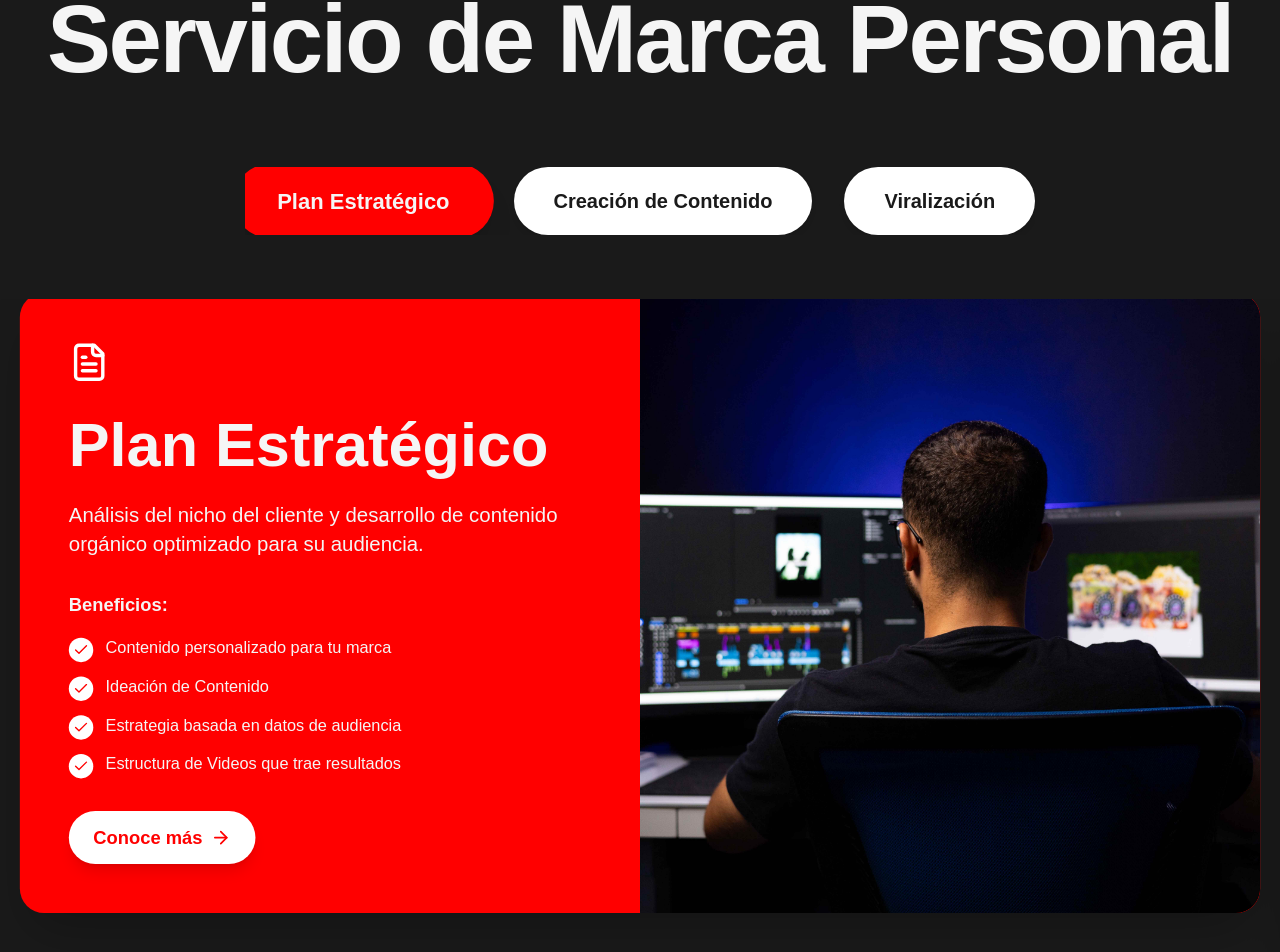
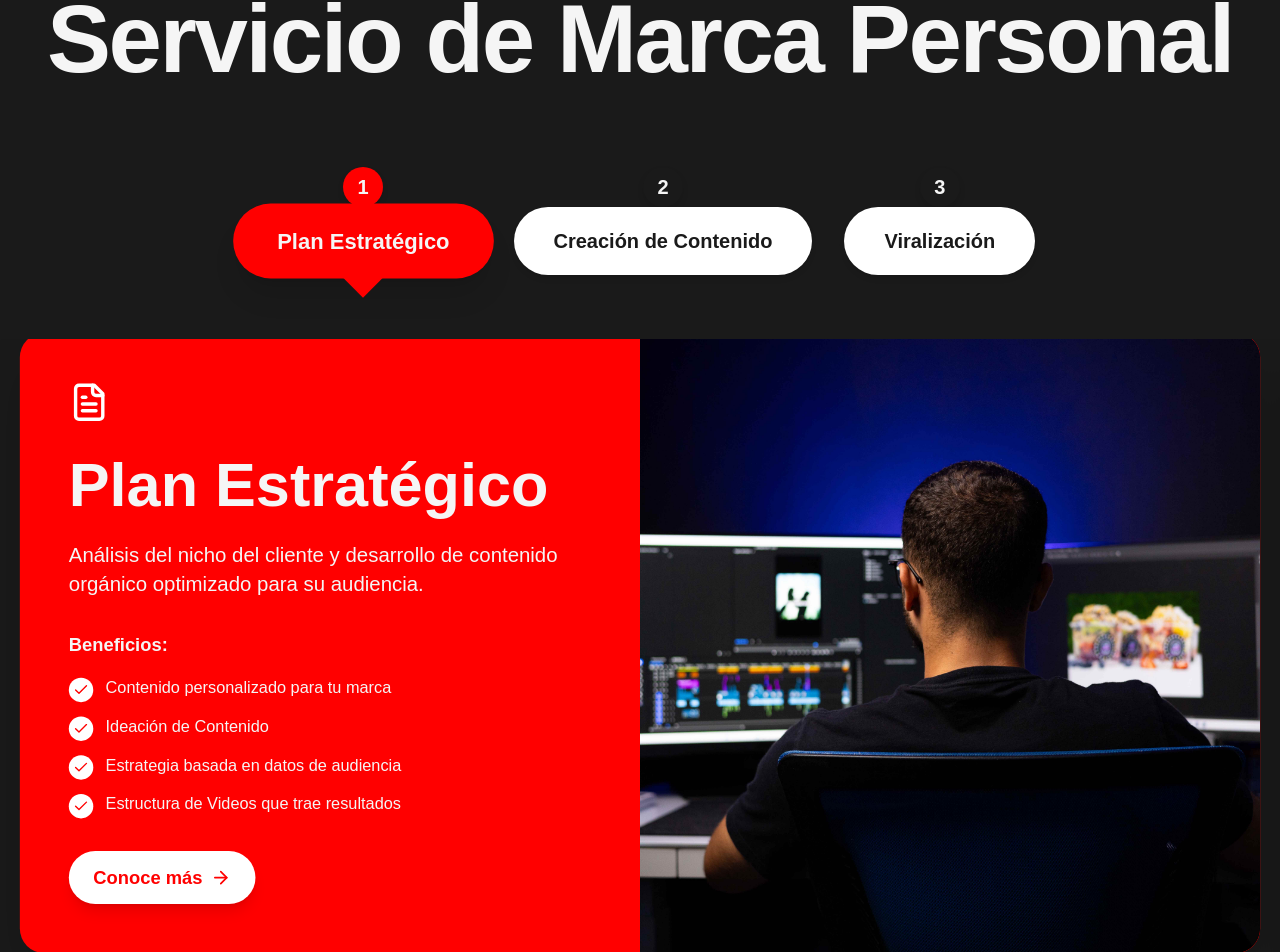
Before and after one commit to keiijak/Website-Agency, a Next.js app: page / in a window 1280 px wide. Shown: the part 1285-2237 px from the top of the page. Built offline with nearby package versions, Linux system fonts and the light colour scheme.

Commit message:
feat: update navigation for desktop and mobile
Switch desktop to original layout, mobile to new navigation.

Co-authored-by: null <194864930+keiijak@users.noreply.github.com>

```diff
--- a/app/components/Servicios.tsx
+++ b/app/components/Servicios.tsx
@@ -171,22 +171,20 @@ export default function Servicios() {
 
           {/* Desktop Service Navigation */}
           {!isMobile && (
-            <div className="flex justify-center mb-12 md:mb-16 px-4">
-              <div className="flex space-x-2 md:space-x-8 overflow-x-auto scrollbar-hide max-w-full">
+            <div className="flex justify-center mb-12 md:mb-16 space-x-4 md:space-x-8 px-4">
               {servicios.map((servicio, index) => (
                 <button
                   key={index}
                   onClick={() => scrollToService(index)}
                   onMouseEnter={() => setHoveredButton(index)}
                   onMouseLeave={() => setHoveredButton(null)}
-                    className="relative group flex-shrink-0"
+                  className="relative group mt-10"
                 >
                   {/* Número encima del botón */}
                   <div
-                      className="absolute -top-6 md:-top-10 left-1/2 transform -translate-x-1/2 w-6 h-6 md:w-10 md:h-10 rounded-full flex items-center justify-center text-sm md:text-xl font-bold"
+                    className="absolute -top-8 md:-top-10 left-1/2 transform -translate-x-1/2 w-8 h-8 md:w-10 md:h-10 rounded-full flex items-center justify-center text-lg md:text-xl font-bold"
                     style={{
-                        backgroundColor:
-                          activeService === index || hoveredButton === index ? servicio.color : "#1A1A1A",
+                      backgroundColor: activeService === index || hoveredButton === index ? servicio.color : "#1A1A1A",
                       color: "#F5F5F5",
                       boxShadow: "0 4px 6px rgba(0, 0, 0, 0.1)",
                     }}
@@ -195,28 +193,27 @@ export default function Servicios() {
                   </div>
 
                   <div
-                      className={`px-3 py-2 md:px-10 md:py-5 rounded-full transition-all duration-300 transform text-sm md:text-xl font-bold whitespace-nowrap ${
+                    className={`px-6 py-3 md:px-10 md:py-5 rounded-full transition-all duration-300 transform text-base md:text-xl font-bold ${
                       activeService === index || hoveredButton === index
-                          ? "scale-105 md:scale-110 shadow-xl"
+                        ? "scale-110 shadow-xl"
                         : "shadow-md hover:shadow-lg"
                     }`}
                     style={{
                       backgroundColor: activeService === index || hoveredButton === index ? servicio.color : "white",
                       color: activeService === index || hoveredButton === index ? servicio.textColor : "#1A1A1A",
-                        minWidth: "fit-content",
                     }}
                   >
-                      <span className="font-bold">{servicio.titulo}</span>
+                    <span className="hidden md:inline font-bold text-xl">{servicio.titulo}</span>
+                    <span className="md:hidden font-bold text-xl">{servicio.titulo}</span>
                   </div>
                   {activeService === index && (
                     <div
-                        className="absolute -bottom-4 left-1/2 transform -translate-x-1/2 w-6 h-6 md:w-8 md:h-8 rotate-45"
+                      className="absolute -bottom-4 left-1/2 transform -translate-x-1/2 w-8 h-8 rotate-45"
                       style={{ backgroundColor: servicio.color }}
                     ></div>
                   )}
                 </button>
               ))}
-              </div>
             </div>
           )}
 
@@ -248,15 +245,13 @@ export default function Servicios() {
                           )}
                         </div>
 
-                        {/* Solo mostrar título en desktop */}
-                        {!isMobile && (
+                        {/* Mostrar título en desktop */}
                         <h3
                           className="text-3xl md:text-4xl lg:text-6xl font-bold mb-4 md:mb-6 leading-tight break-words"
                           style={{ color: servicio.textColor }}
                         >
                           {servicio.titulo}
                         </h3>
-                        )}
 
                         <p
                           className="text-base md:text-lg lg:text-xl mb-6 md:mb-8 leading-relaxed"
@@ -307,15 +302,13 @@ export default function Servicios() {
                           <TrendingUp className="w-8 h-8 md:w-10 md:h-10 text-white" />
                         </div>
 
-                        {/* Solo mostrar título en desktop */}
-                        {!isMobile && (
+                        {/* Mostrar título en desktop */}
                         <h3
                           className="text-3xl md:text-4xl lg:text-6xl font-bold mb-4 md:mb-6 leading-tight break-words"
                           style={{ color: servicio.textColor }}
                         >
                           {servicio.titulo}
                         </h3>
-                        )}
 
                         <p
                           className="text-base md:text-lg lg:text-xl mb-6 md:mb-8 leading-relaxed"
```
Lines whose indentation alone changed are shown as unchanged.
